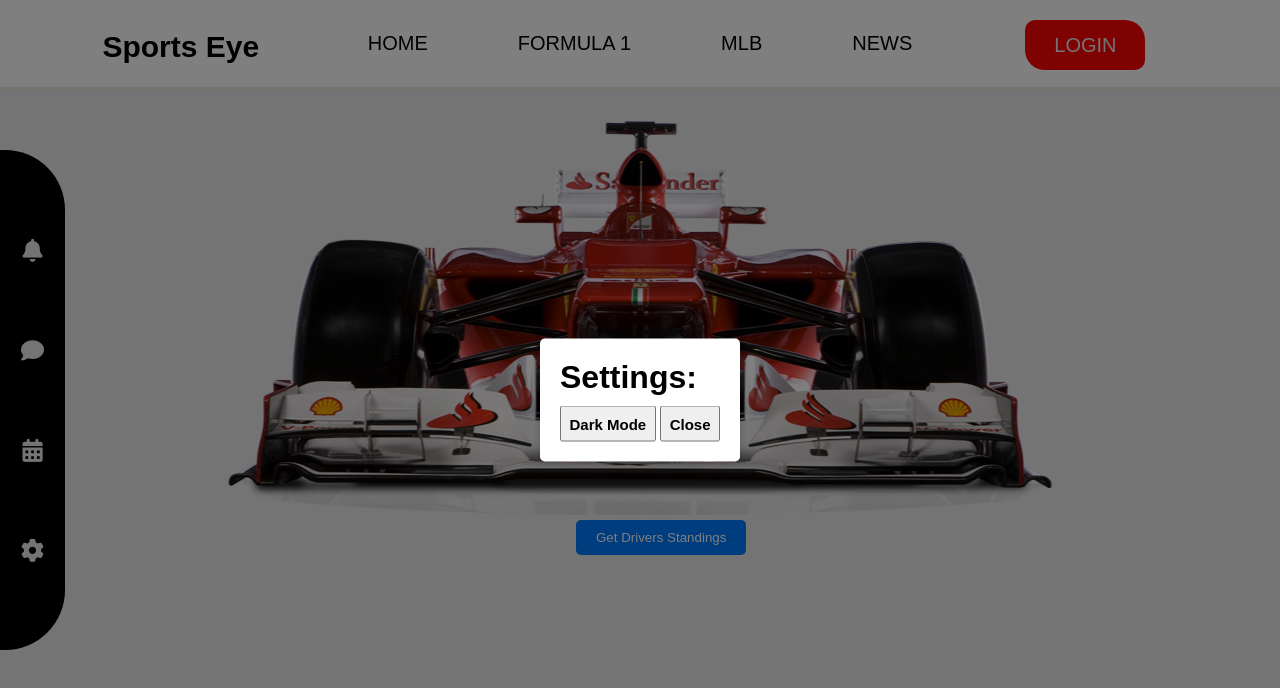
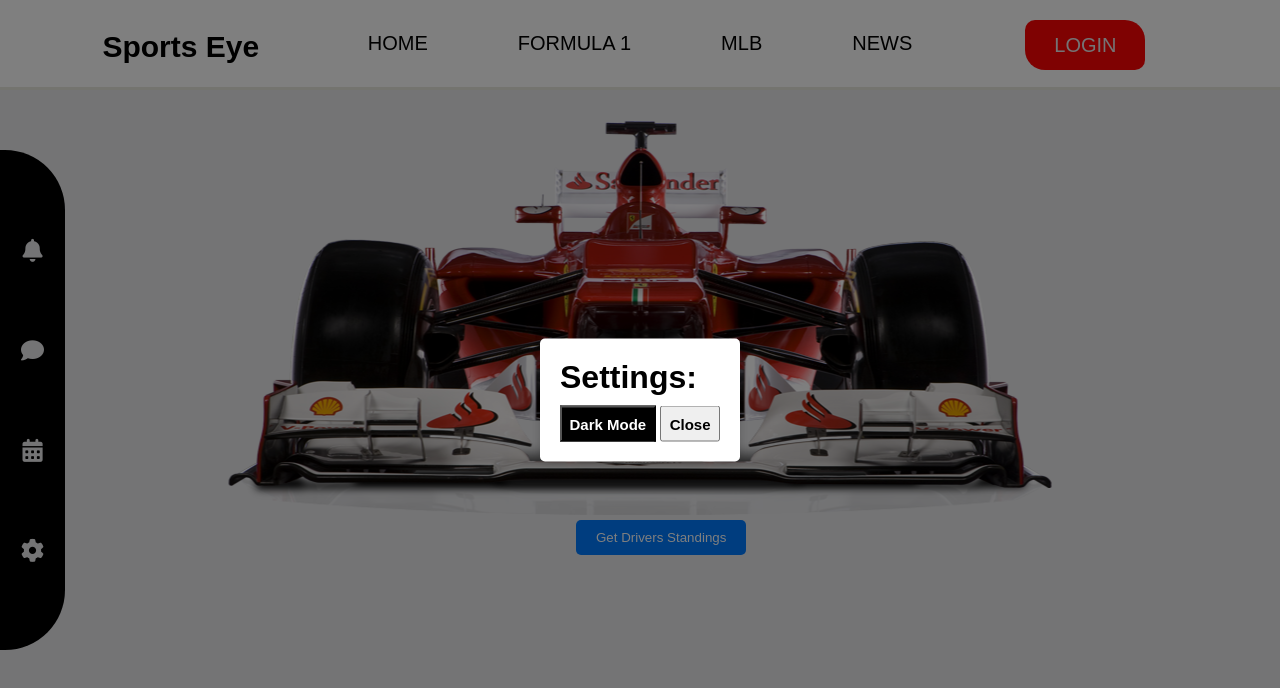
Before and after one commit to LewisHammy/Sports-Eye, a plain HTML site: page F1Page.html in a window 1280 px wide. Both pictures are taken after a click on the icon 32 px from the left and 550 px from the top of the page. Drawn offline with Linux system fonts and the light colour scheme.

Commit message:
fixed default dark mode toggle color

```diff
--- a/F1Page.html
+++ b/F1Page.html
@@ -42,7 +42,7 @@
 
                 <h1 class="settingsTitle">Settings:</h1>
                 <!-- Add your settings content here -->
-                <button class="settingsBtn" id="toggle-btn">Dark Mode</button>
+                <button class="settingsBtn darkModeToggle" id="toggle-btn">Dark Mode</button>
                 <button class="settingsBtn" id="closeSettings" onclick="closeSettings()">Close</button>
             </div>
         </div>
```
Also changed, not shown: MLB.html (+1 -1 lines), index.html (+1 -1 lines).
